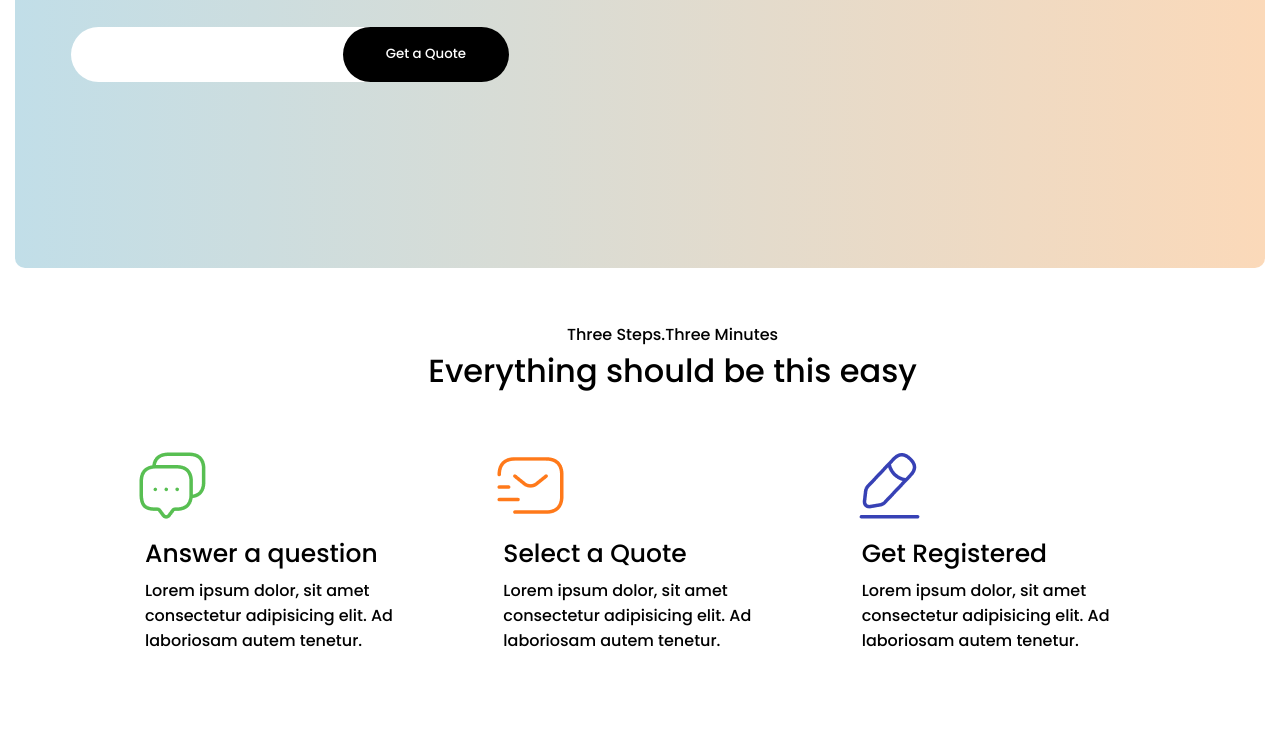
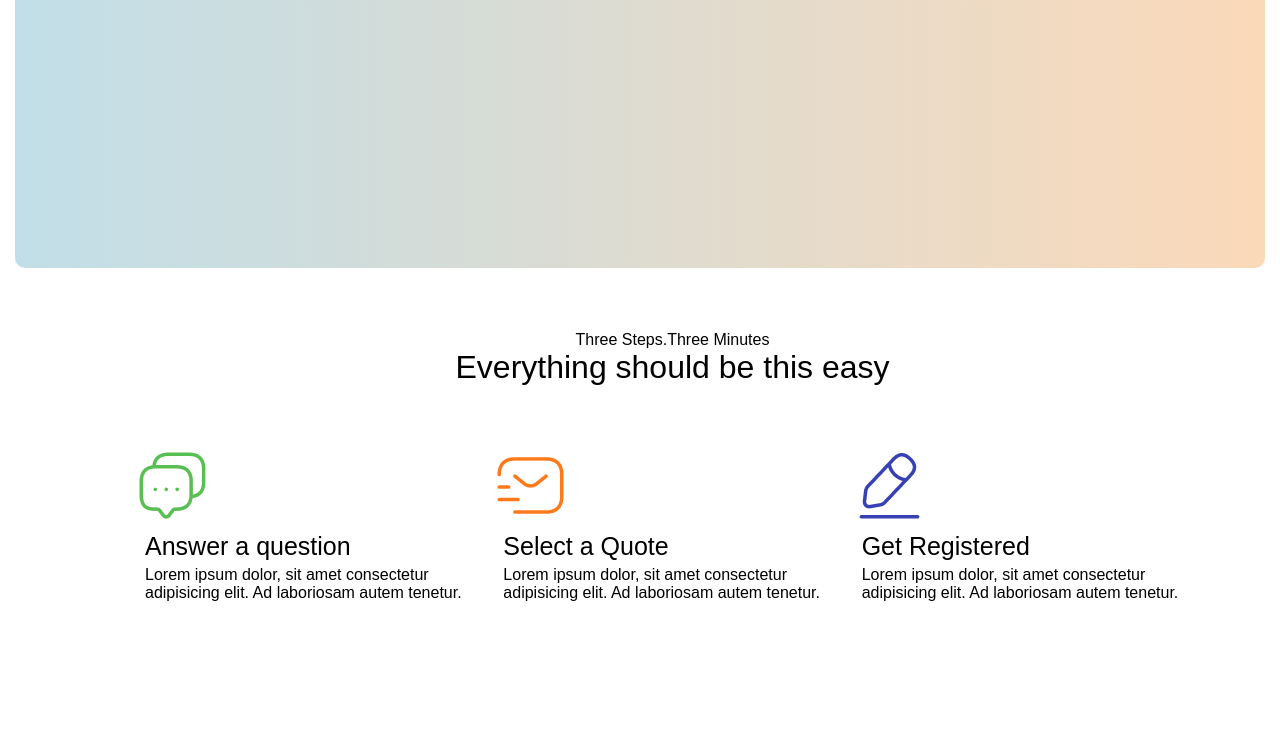
Before and after one commit to ArishaSehar/figma-project, a plain HTML site: page index.html in a window 1280 px wide. Shown: the part 504-1236 px from the top of the page. Drawn offline with Linux system fonts and the light colour scheme.

Commit message:
figmaproject

```diff
--- a/index.html
+++ b/index.html
@@ -5,7 +5,6 @@
     <meta charset="UTF-8">
     <meta name="viewport" content="width=device-width, initial-scale=1.0">
     <title>Document</title>
-    <link href="https://fonts.googleapis.com/css2?family=Poppins:ital,wght@0,100;0,200;0,300;0,400;0,500;0,600;0,700;0,800;0,900;1,100;1,200;1,300;1,400;1,500;1,600;1,700;1,800;1,900&display=swap" rel="stylesheet">
     <link rel="stylesheet" href="style1.css">
     <link rel="stylesheet" href="style2.css">
 </head>
```
